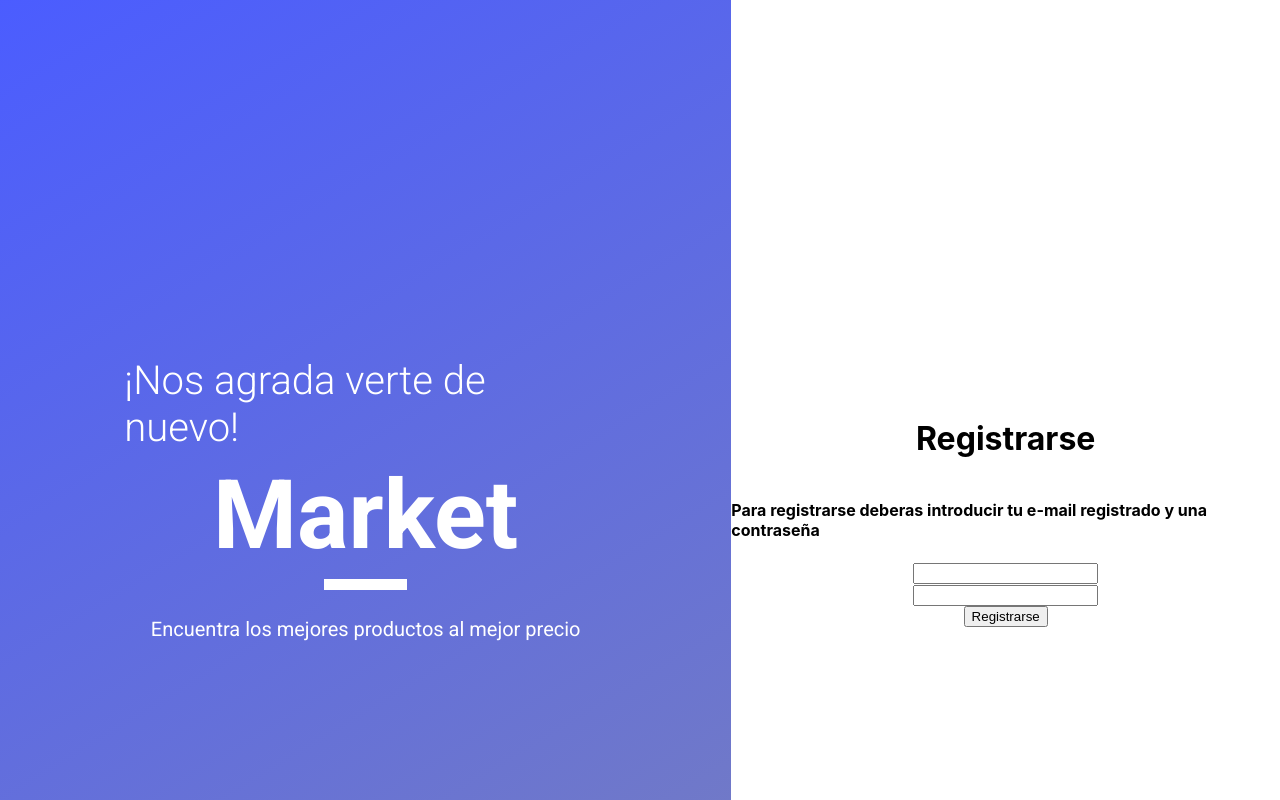
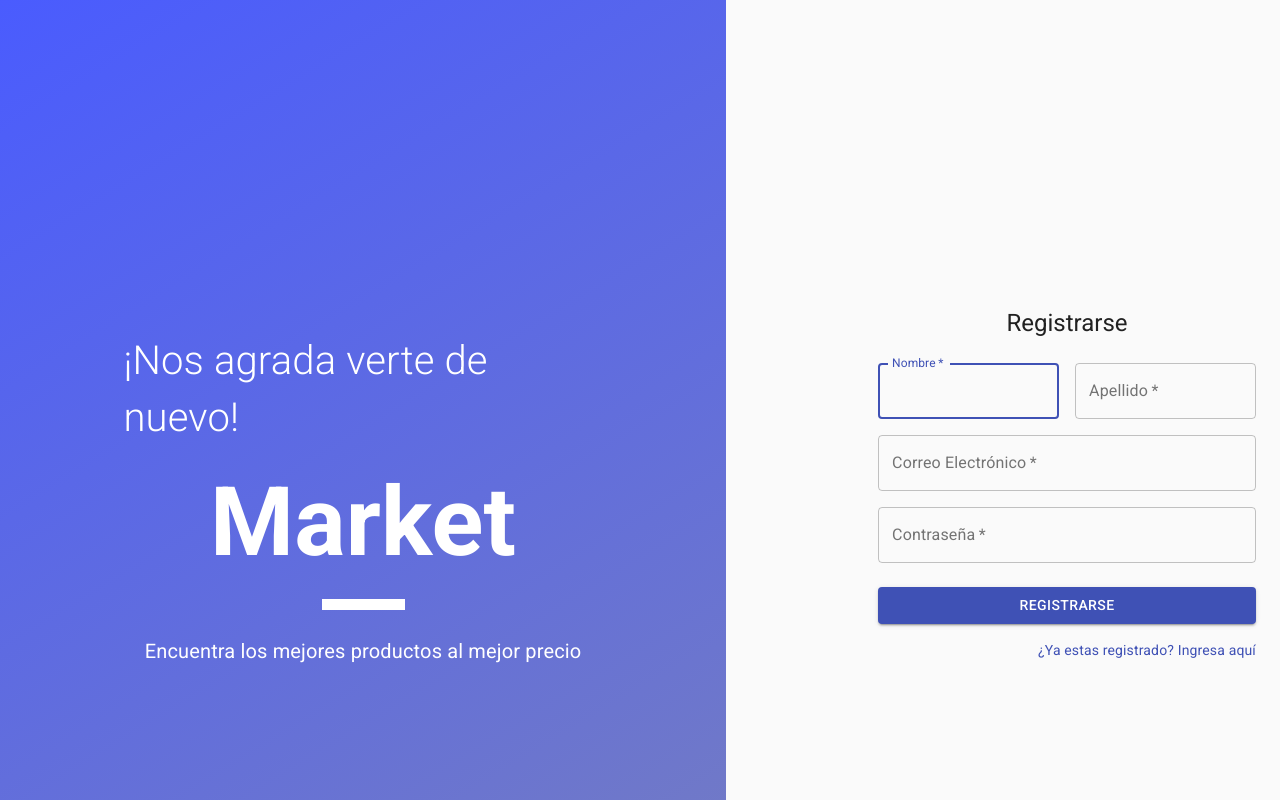
Before and after one commit to RubenChalapud/CRUD_Productos, a React (Create React App) app: page /singup in a window 1280 px wide. Shown: the top 800 px of the page. Built offline with nearby package versions, Linux system fonts and the light colour scheme.

Commit message:
Pagina de registro creada usando Material-Ui

```diff
--- a/public/index.html
+++ b/public/index.html
@@ -11,6 +11,7 @@
     />
     <link rel="apple-touch-icon" href="%PUBLIC_URL%/logo192.png" />
     <link rel="stylesheet" href="https://fonts.googleapis.com/css?family=Roboto:300,400,500,700&display=swap" />
+    <link rel="stylesheet" href="https://fonts.googleapis.com/icon?family=Material+Icons" />
     <!--
       manifest.json provides metadata used when your web app is installed on a
       user's mobile device or desktop. See https://developers.google.com/web/fundamentals/web-app-manifest/
--- a/src/Login.css
+++ b/src/Login.css
@@ -11,7 +11,7 @@
     align-items: center;
 }
 
-.o-container-singin {
-    display: flex;
-    flex-direction: row;
+.o-container-singup {
+    margin-left: 8rem;
+    margin-top: 19%;
 }
--- a/src/Singup.js
+++ b/src/Singup.js
@@ -1,26 +1,117 @@
-import React, { useState } from "react";
+import React from 'react';
+import Button from '@material-ui/core/Button';
+import CssBaseline from '@material-ui/core/CssBaseline';
+import TextField from '@material-ui/core/TextField';
+import Link from '@material-ui/core/Link';
+import Grid from '@material-ui/core/Grid';
+import Typography from '@material-ui/core/Typography';
+import { makeStyles } from '@material-ui/core/styles';
+import Container from '@material-ui/core/Container';
+
 import "./Login.css"
 import MenssageContainer from "./Components/Login/Menssage/MenssageContainer";
 
-function Singup(){
-    return(
-        <div className="o-container-login">
-            <MenssageContainer></MenssageContainer>
-            <div className="o-container-log-form">
-                <h1>Registrarse</h1>
-                <h4>Para registrarse deberas introducir tu e-mail registrado y una contraseña</h4>
-                <div className="o-container-input-text">
-                    <div className="o-inputcolor"></div>
-                    <input type="text" className="o-input-text"></input>
+
+const useStyles = makeStyles((theme) => ({
+  paper: {
+    marginTop: theme.spacing(8),
+    display: 'flex',
+    flexDirection: 'column',
+    alignItems: 'center',
+  },
+  form: {
+    width: '100%', // Fix IE 11 issue.
+    marginTop: theme.spacing(3),
+  },
+  submit: {
+    margin: theme.spacing(3, 0, 2),
+  },
+}));
+
+export default function SignUp() {
+  const classes = useStyles();
+
+  return (
+    <div className="o-container-login">
+        <MenssageContainer></MenssageContainer>
+        <div className="o-container-singup">
+                <Container component="main" maxWidth="xs">
+                <CssBaseline />
+                <div className={classes.paper}>
+                    <Typography component="h1" variant="h5">
+                    Registrarse
+                    </Typography>
+                    <form className={classes.form} noValidate>
+                    <Grid container spacing={2}>
+                        <Grid item xs={12} sm={6}>
+                        <TextField
+                            autoComplete="fname"
+                            name="Nombre"
+                            variant="outlined"
+                            required
+                            fullWidth
+                            id="firstName"
+                            label="Nombre"
+                            autoFocus
+                        />
+                        </Grid>
+                        <Grid item xs={12} sm={6}>
+                        <TextField
+                            variant="outlined"
+                            required
+                            fullWidth
+                            id="lastName"
+                            label="Apellido"
+                            name="Apellido"
+                            autoComplete="lname"
+                        />
+                        </Grid>
+                        <Grid item xs={12}>
+                        <TextField
+                            variant="outlined"
+                            required
+                            fullWidth
+                            id="email"
+                            label="Correo Electrónico"
+                            name="Email"
+                            autoComplete="email"
+                        />
+                        </Grid>
+                        <Grid item xs={12}>
+                        <TextField
+                            variant="outlined"
+                            required
+                            fullWidth
+                            name="Contraseña"
+                            label="Contraseña"
+                            type="password"
+                            id="password"
+                            autoComplete="current-password"
+                        />
+                        </Grid>
+                    </Grid>
+                    <Button
+                        type="submit"
+                        fullWidth
+                        variant="contained"
+                        color="primary"
+                        className={classes.submit}
+                    >
+                        Registrarse
+                    </Button>
+                    <Grid container justify="flex-end">
+                        <Grid item>
+                        <Link href="/" variant="body2">
+                            ¿Ya estas registrado? Ingresa aquí
+                        </Link>
+                        </Grid>
+                    </Grid>
+                    </form>
                 </div>
-                <div className="o-container-input-text">
-                    <div className="o-inputcolor"></div>
-                    <input type="text" className="o-input-text"></input>
-                </div>
-                <button>Registrarse</button>
-            </div>
+            </Container>
         </div>
-    );
+
+    </div>
+
+  );
 }
-
-export default Singup;
```
